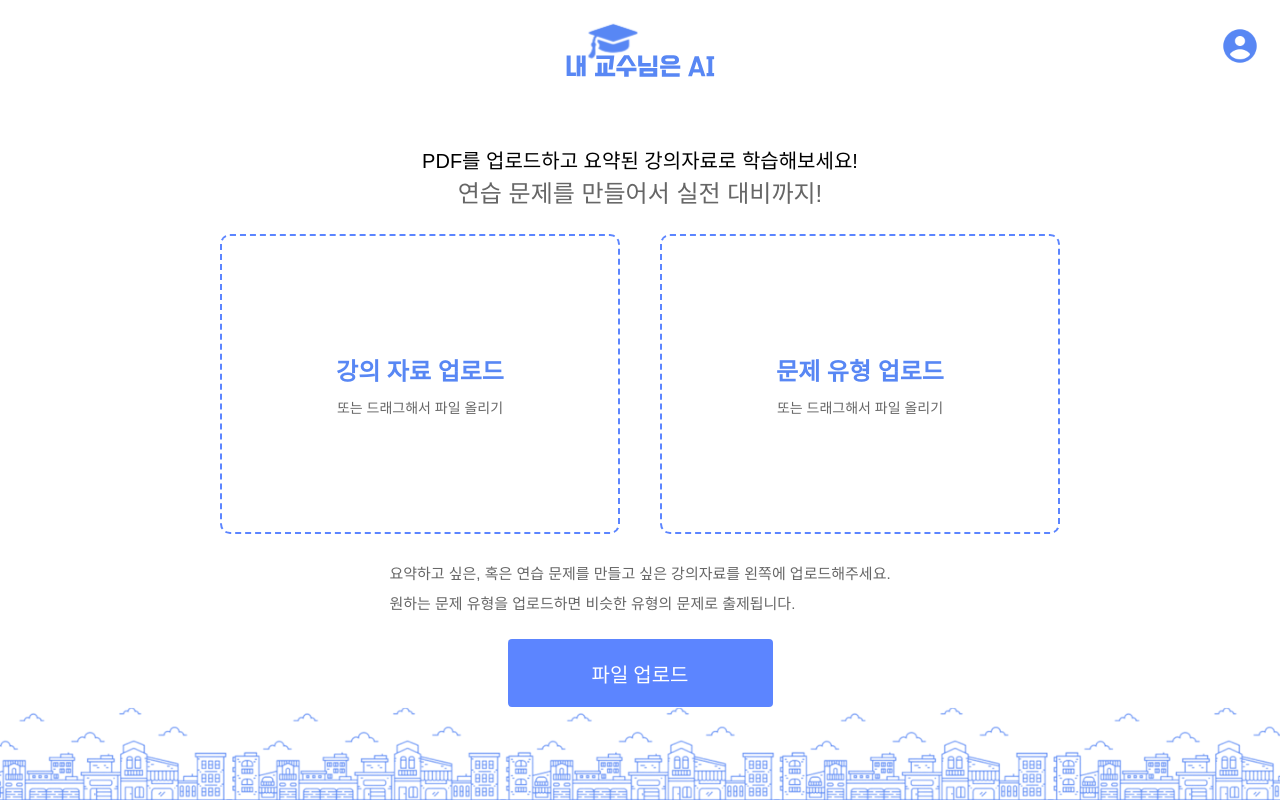
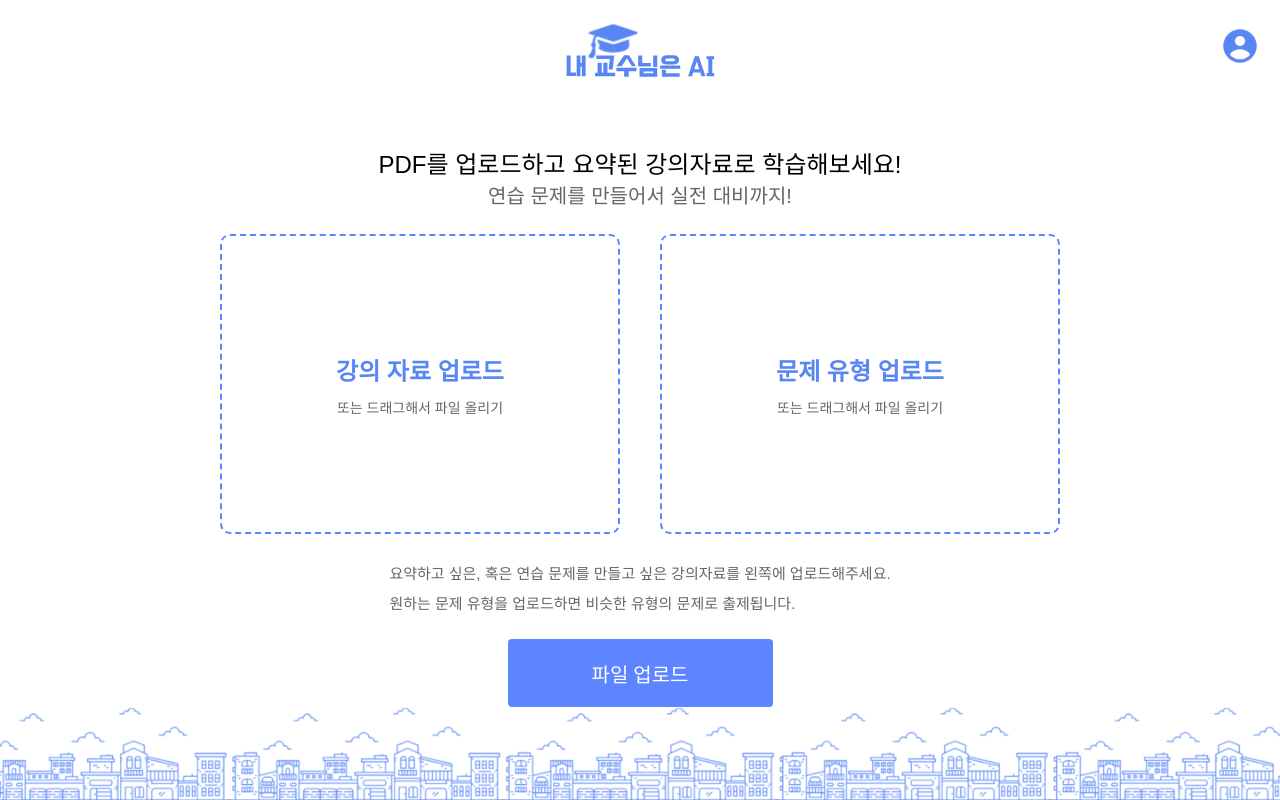
Before and after one commit to 2024-Winter-BootCamp-TeamF/Frontend, a React (Create React App) app: page /upload in a window 1280 px wide. Built offline with nearby package versions, Linux system fonts and the light colour scheme; a web font is replaced by a local one.

Commit message:
design) UploadPage 제목 크기 수정

```diff
--- a/src/pages/UploadPage.jsx
+++ b/src/pages/UploadPage.jsx
@@ -208,13 +208,13 @@ const TitleSection = styled.div`
 `;
 
 const MainTitle = styled.h1`
-  font-size: 20px;
+  font-size: 24px;
   font-weight: 500;
   margin-top: 20px;
 `;
 
 const SubTitle = styled.h2`
-  font-size: 24px;
+  font-size: 20px;
   color: #666;
   font-weight: 500;
 `;
```
